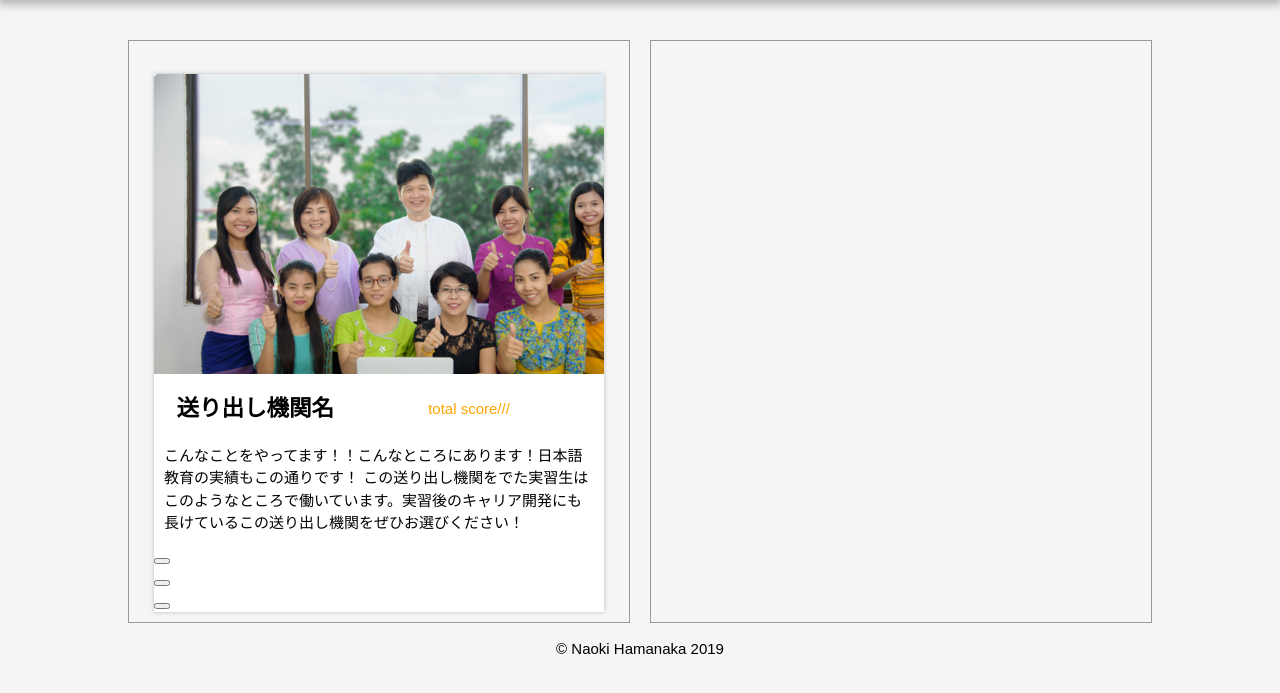
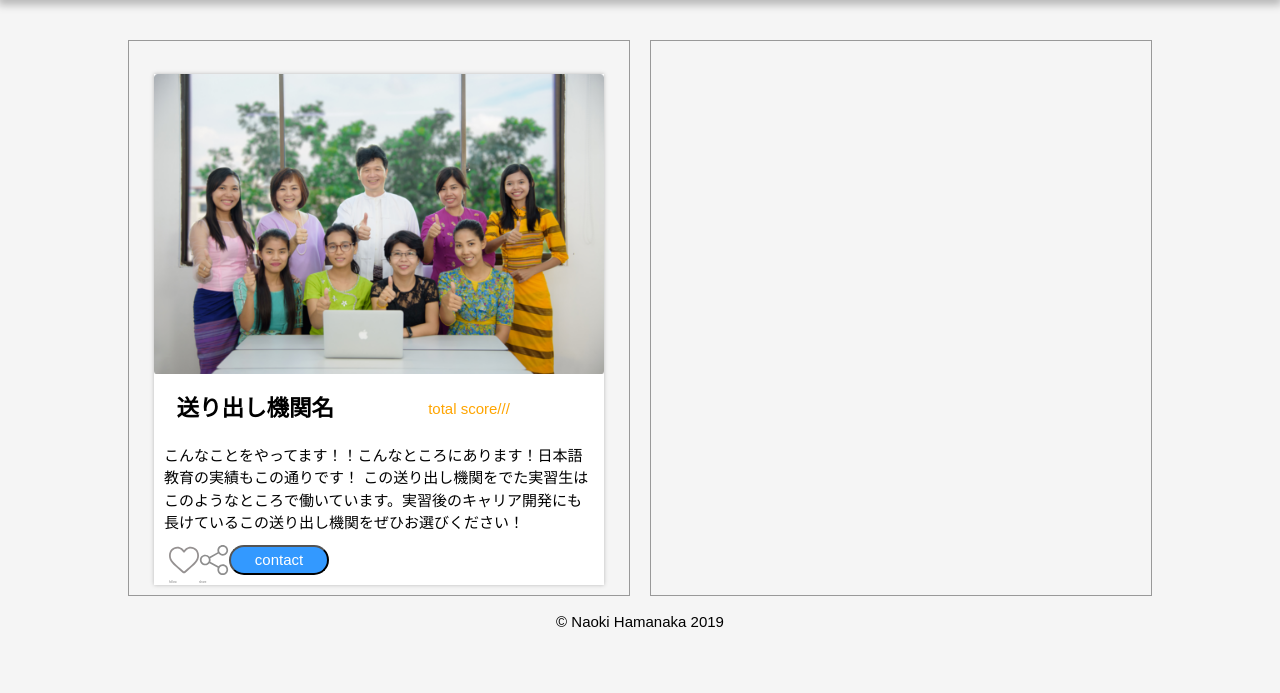
Before and after one commit to hamachonius/jssport_project, a Django app: page /company/companydetail in a window 1280 px wide. Shown: the part 60-753 px from the top of the page. Run offline with Django 3.2, Linux system fonts and the light colour scheme; style sheets or scripts are compiled from the project's sources; some libraries are stand-ins or nearby versions.

Commit message:
button updated

```diff
--- a/company/templates/company/companydetail.html
+++ b/company/templates/company/companydetail.html
@@ -25,7 +25,7 @@
                                 <h1 class="company_name">送り出し機関名</h1> <!-- -->
                                 <div class="evaluation" style="{}">total score///</div>
                           </div>
-                          <div class="brief_description" style="height: 100px;">
+                          <div class="brief_description">
                             こんなことをやってます！！こんなところにあります！日本語教育の実績もこの通りです！ この送り出し機関をでた実習生はこのようなところで働いています。実習後のキャリア開発にも長けているこの送り出し機関をぜひお選びください！
                           </div>
 
@@ -33,16 +33,17 @@
                               <div class="buttons_left">
                                   <div class="bookmark">
                                     <button type="button" class="bookmark_button"></button>
-                                    <div class="bookmark_title"></div>
+                                    <div class="bookmark_title">follow</div>
                                   </div>
                                   <div class="share">
-                                    <button type="button" class="share_button"></button>
-                                    <div class="share_title"></div>
+                                    <button type="button" class="share_button">
+                                    </button>
+                                    <div class="share_title">share</div>
                                   </div>
                                   </div>
                               <div class="buttons_contact">
-                                  <button type="button" class="share_button">
-                                    <div class="share_title"></div>
+                                  <button type="button" class="contact">
+                                    <div class="contact_title">contact</div>
                                   </button>
                               </div>
                               </div>
@@ -51,6 +52,7 @@
          <!-- ____________________________________________ -->
 
                   <div class="detail">
+
 
                   </div>
          <!-- ____________________________________________ -->
--- a/jssport/static/company/companyDetail.scss
+++ b/jssport/static/company/companyDetail.scss
@@ -16,7 +16,7 @@ section {
  flex-basis: 300px;
  flex-grow: 1;
  flex-shrink: 0;
- max-width: 500px;
+ max-width: 700px;
  padding: 10px;
 
 
@@ -47,11 +47,16 @@ body{
 }
 
 .header_container {
-height: 300px;
+height: -webkit-fill-available;
+  margin: 0 auto;
 }
 .header_photo {
   background:url('/static/company/okuridashi_sample.jpg') no-repeat;
-  height: -webkit-fill-available;
+
+  background-position:center top;
+  background-size:100%;
+  min-height: 300px;
+  max-height: 400px;
 }
 
 .info_container_top {
@@ -64,10 +69,78 @@ height: 300px;
 .brief_description {
   margin-left: 10px;
   margin-right: 10px;
+  height: 100px;
 
 }
-
 .evaluation {
   margin: auto;
   color: orange;
 }
+
+
+.buttons {
+  display: flex;
+  margin: 0px 15px;
+
+
+}
+    .buttons_left{
+      display: flex;
+      height: fit-content;
+　　　　width: fit-content;
+
+
+    }
+          .bookmark_button {
+            margin: 0 auto;
+            height: 30px;
+            width: 30px;
+            border: none;
+            background:url('/static/company/heart.svg') no-repeat;
+            background-size: cover;
+
+        }
+            .bookmark_title {
+              font-size: 3px;
+              font-style: bold;
+              color: gray;
+            }
+
+          .share_button{
+            margin: 0 auto;
+            height: 30px;
+            width: 30px;
+            border: none;
+            background:url('/static/company/share.svg') no-repeat;
+            background-size: cover;
+          }
+          :focus .share_button {
+            outline: none;
+          }
+           .share_title {
+             font-size: 3px;
+             font-style: bold;
+             color: gray;
+
+
+           }
+
+    .buttons_contact {
+            height: 30px;
+            width: 100px;
+
+
+           }
+
+             .contact {
+               height: 30px;
+               width: 100px;
+               background-color: #3399FF;
+               border-radius: 20em;
+               color: white;
+               font-size: 15px;
+               outline: none;
+               font-style: bold;
+
+
+             }
```
Also changed, not shown: static/company/home.scss (+1 -188 lines), jssport/static/company/heart.svg (added), jssport/static/company/share.svg (added), jssport/static/company/shareicon.png (deleted), jssport/static/company/shareicon.svg (added), 5 other files.
